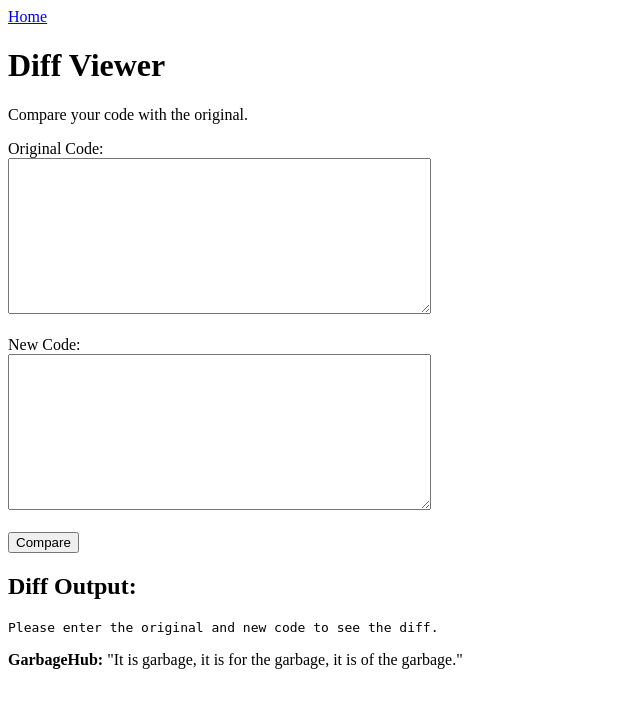
After one commit to foxy4096/garbagehub, a PHP site: page /diff_str.php in a window 1280 px wide. The commit adds this page. Shown: the top 708 px of the page, without its empty margins (0-640 px from the left). Run offline with PHP 8.4, Linux system fonts and the light colour scheme.

Commit message:
Add navigation links to dashboard and create diff viewer page

```diff
--- a/dashboard.php
+++ b/dashboard.php
@@ -32,6 +32,7 @@ $db->close();
 </head>
 
 <body>
+    <p>Go to <a href="/">Home</a></p>
     <h1>Welcome to your dumpster fire, <?= htmlspecialchars($username) ?>.</h1>
     <img src="<?= htmlspecialchars($avatar) ?>" alt="your avatar" height="50" width="50">
     <br>
@@ -61,6 +62,8 @@ $db->close();
     <?php endif; ?>
 
     <p><a href="new_repo.php">🚀 Create New Repo (Because One Mess Isn't Enough)</a></p>
+    <p><a href="diff_str.php">
+        🛠️ Compare Code (Because You Can't Even)</a></p>
     <p><a href="logout.php">🚪 Logout (Finally came to your senses?)</a></p>
 </body>
 
--- /dev/null
+++ b/diff_str.php
@@ -0,0 +1,65 @@
+<!-- This webpage will have 2 textareas -->
+<!-- One for the user to input their code and another to display the diff -->
+<?php
+
+$original_code = $_POST['original_code'] ?? '';
+$new_code = $_POST['new_code'] ?? '';
+
+$diff_output = '';
+
+if ($_SERVER['REQUEST_METHOD'] === 'POST') {
+    // Without any libraries, we can use a simple approach to show the diff
+    $original_lines = explode("\n", $original_code);
+    $new_lines = explode("\n", $new_code);
+
+    $diff_output = '';
+    $max_lines = max(count($original_lines), count($new_lines));
+
+    for ($i = 0; $i < $max_lines; $i++) {
+        $original_line = isset($original_lines[$i]) ? htmlspecialchars($original_lines[$i]) : '';
+        $new_line = isset($new_lines[$i]) ? htmlspecialchars($new_lines[$i]) : '';
+
+        if ($original_line !== $new_line) {
+            $diff_output .= "<span style='color: red;'>- $original_line</span><br>";
+            $diff_output .= "<span style='color: green;'>+ $new_line</span><br>";
+        } else {
+            $diff_output .= "$original_line<br>";
+        }
+    }
+} else {
+    $diff_output = 'Please enter the original and new code to see the diff.';
+}
+
+?>
+<!DOCTYPE html>
+<html lang="en">
+<head>
+    <meta charset="UTF-8">
+    <meta name="viewport" content="width=device-width, initial-scale=1.0">
+    <title>
+        GarbageHub - Diff Viewer
+    </title>
+</head>
+<body>
+    <nav>
+        <a href="index.php">Home</a>
+    </nav>
+    <h1>Diff Viewer</h1>
+    <p>Compare your code with the original.</p>
+    <form method="POST" action="diff_str.php">
+        <label for="original_code">Original Code:</label><br>
+        <textarea id="original_code" name="original_code" rows="10" cols="50"></textarea><br><br>
+
+        <label for="new_code">New Code:</label><br>
+        <textarea id="new_code" name="new_code" rows="10" cols="50"></textarea><br><br>
+
+        <input type="submit" value="Compare">
+    </form>
+    <h2>Diff Output:</h2>
+
+    <pre><?php echo $diff_output ?></pre>
+    <footer>
+        <p><strong>GarbageHub:</strong> "It is garbage, it is for the garbage, it is of the garbage."</p>
+    </footer>
+</body>
+</html>
```
Also changed, not shown: index.php (+6 -1 lines), readme.md.
